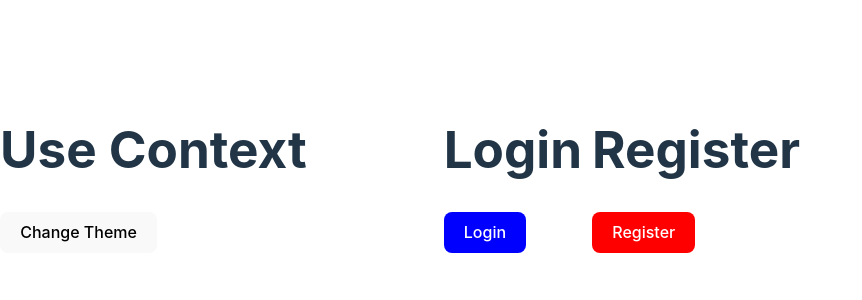
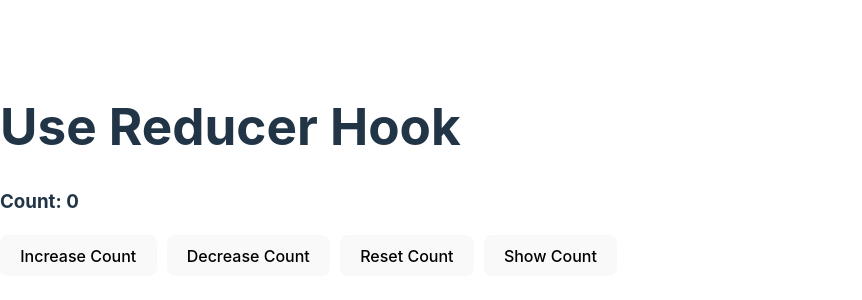
Before and after one commit to developer-mohitsoni/React-All-Hooks-Practice, a React (Vite) app: page / in a window 1280 px wide. Shown: the part 230-530 px from the top of the page, without its empty margins (0-862 px from the left). Built offline with nearby package versions, Linux system fonts and the light colour scheme.

Commit message:
useReducerHook - Example-1

```diff
--- a/src/App.jsx
+++ b/src/App.jsx
@@ -1,14 +1,16 @@
 // import UseStateHook from "./components/useStateHook";
 // import UseEffectHook from "./components/useEffectHook";
-import UseContextHook from "./components/UseContextHook";
-import ComponentOne from "./components/ComponentOne";
-import ComponentTwo from "./components/ComponentTwo";
+// import UseContextHook from "./components/UseContextHook";
+// import ComponentOne from "./components/ComponentOne";
+// import ComponentTwo from "./components/ComponentTwo";
+import UseReducer from "./components/UseReducer";
 
 const App = () => {
   return (
     <>
       {/* <UseStateHook/> */}
       {/* <UseEffectHook/> */}
+      {/* <UseContextHook/> */}
       <div
         className="App"
         style={{
@@ -19,7 +21,7 @@ const App = () => {
           alignItems: "center",
         }}
       >
-        <UseContextHook />
+        {/* <UseContextHook />
         <div
           style={{
             display: "flex",
@@ -29,7 +31,8 @@ const App = () => {
         >
           <ComponentOne />
           <ComponentTwo />
-        </div>
+        </div> */}
+        <UseReducer />
       </div>
     </>
   );
--- /dev/null
+++ b/src/components/UseReducer.jsx
@@ -0,0 +1,52 @@
+import { useReducer } from "react";
+
+const initialState = {
+  count: 0,
+  showCountFlag: true,
+};
+
+const reducer = (state, action) => {
+  switch (action.type) {
+    case "add":
+      return { ...state, count: state.count + 1 };
+    case "subtract":
+      return { ...state, count: state.count - 1 };
+    case "reset":
+      return { ...state, count: 0 };
+    case "showCount":
+      return { ...state, showCountFlag: !state.showCountFlag };
+    default:
+      return state;
+  }
+};
+
+const UseReducer = () => {
+  const [state, dispatch] = useReducer(reducer, initialState);
+
+  console.log(state);
+
+  return (
+    <>
+      <div>
+        <h1>Use Reducer Hook</h1>
+        {state.showCountFlag ? <h3>Count: {state.count}</h3> : null}
+        <div style={{ display: "flex", gap: "10px", justifyContent: "center" }}>
+          <button onClick={() => dispatch({ type: "add" })}>
+            Increase Count
+          </button>
+          <button onClick={() => dispatch({ type: "subtract" })}>
+            Decrease Count
+          </button>
+          <button onClick={() => dispatch({ type: "reset" })}>
+            Reset Count
+          </button>
+          <button onClick={() => dispatch({ type: "showCount" })}>
+            Show Count
+          </button>
+        </div>
+      </div>
+    </>
+  );
+};
+
+export default UseReducer;
```
